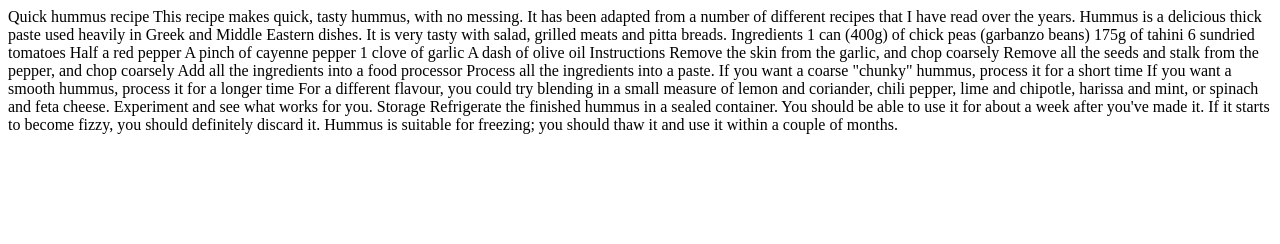
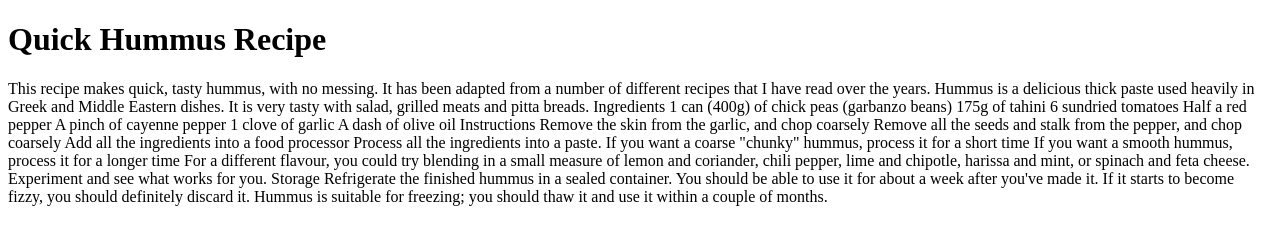
Before and after one commit to PatrizioPetillo/PatrizioPetillo.github.io, a plain HTML site: page index.html in a window 1280 px wide. Drawn offline with Linux system fonts and the light colour scheme.

Commit message:
first init

```diff
--- a/index.html
+++ b/index.html
@@ -6,7 +6,7 @@
     <title>Quick hummus recipe</title>
   </head>
   <body>
-    Quick hummus recipe
+    <h1>Quick Hummus Recipe</h1>
 
     This recipe makes quick, tasty hummus, with no messing. It has been adapted from a number of different recipes that I have read over the years.
 
```
